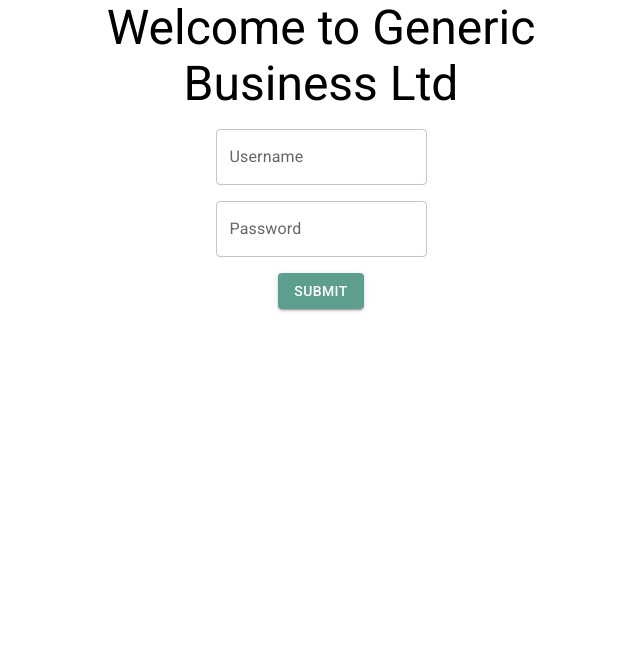
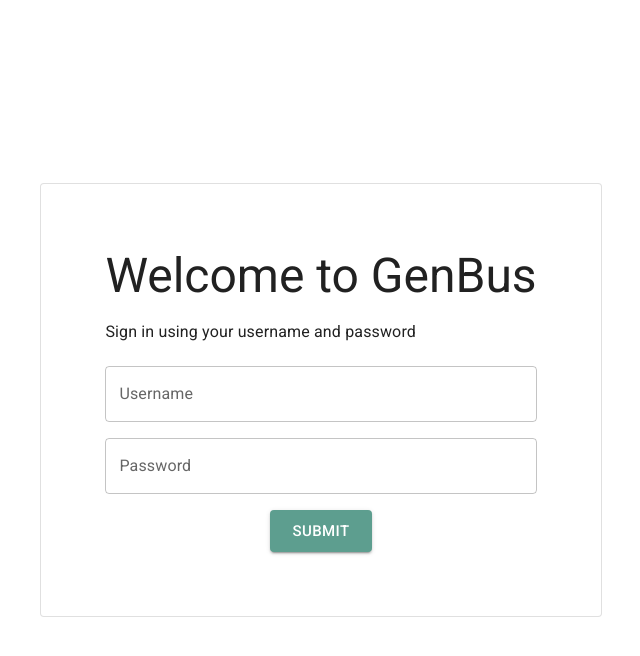
Before and after one commit to codatio/demo-auth-flow, a React (Create React App) app in the folder client/: page / in a window 1280 px wide. Shown: the top 656 px of the page, without its empty margins (319-959 px from the left). Built offline with nearby package versions, Linux system fonts and the light colour scheme; no server answers.

Commit message:
37925 Sets up positioning with CSS

```diff
--- a/client/src/App.js
+++ b/client/src/App.js
@@ -1,5 +1,5 @@
 import React from 'react'
-import Login from './pages/Login';
+import Login from './pages/Login/Login';
 
 function App() {
   const [data, setData] = React.useState(null);
--- a/client/src/index.css
+++ b/client/src/index.css
@@ -6,8 +6,3 @@
   -webkit-font-smoothing: antialiased;
   -moz-osx-font-smoothing: grayscale;
 }
-
-code {
-  font-family: source-code-pro, Menlo, Monaco, Consolas, 'Courier New',
-    monospace;
-}
--- /dev/null
+++ b/client/src/pages/Login/Login.js
@@ -0,0 +1,56 @@
+import {
+  Button,
+  TextField,
+  Card,
+  Typography
+} from "@mui/material";
+import './login.css'
+
+const Login = () => {
+  const submitForm = () => {
+    console.log('Form submitted')
+  }
+  return (
+    <div className="login-wrapper">
+      <Card variant="outlined">
+        <div className="login-content">
+          <Typography
+            variant="h3"
+            component="h3"
+            align="center"
+          >
+            Welcome to GenBus
+          </Typography>
+          <Typography
+            align="left"
+            gutterBottom
+          >
+            Sign in using your username and password
+          </Typography>
+          <TextField
+            id="username-input"
+            label="Username"
+            variant="outlined"
+          />
+          <TextField
+            id="password-input"
+            label="Password"
+            variant="outlined"
+            type="password"
+            gutterBottom
+          />
+          <Button
+            className="submit-button"
+            onClick={submitForm}
+            variant="contained"
+            size="large"
+          >
+            Submit
+          </Button>
+        </div>
+      </Card>
+    </div>
+  )
+}
+
+export default Login;
--- a/client/src/pages/Login/index.js
+++ /dev/null
@@ -1,65 +0,0 @@
-import {
-  Container,
-  Box,
-  Button,
-  Grid,
-  TextField,
-  Typography
-} from "@mui/material";
-
-const Login = () => {
-  const submitForm = () => {
-    console.log('Form submitted')
-  }
-  return (
-    <Container>
-      <Grid
-        container
-        alignItems="center"
-        justifyContent="center"
-      >
-        <Grid
-          item xs={8} md={6} lg={6}
-        >
-          <Typography
-            variant="h3"
-            component="h3"
-            align="center"
-            gutterBottom
-          >
-            Welcome to Generic Business Ltd
-          </Typography>
-          <Box
-            sx={{
-              display: "flex",
-              flexDirection: "column",
-              alignItems: "center",
-              gap: 2,
-            }}
-          >
-            <TextField
-              id="username-input"
-              label="Username"
-              variant="outlined"
-            />
-            <TextField
-              id="password-input"
-              label="Password"
-              variant="outlined"
-              type="password"
-            />
-            <Button
-              onClick={submitForm}
-              variant="contained"
-            >
-             Submit
-            </Button>
-          </Box>
-
-        </Grid>
-      </Grid>
-    </Container>
-  )
-}
-
-export default Login;
--- /dev/null
+++ b/client/src/pages/Login/login.css
@@ -0,0 +1,20 @@
+.login-wrapper {
+  display: flex;
+  height: 100vh;
+  align-items: center;
+  justify-content: center;
+}
+
+.login-content {
+  display: flex;
+  flex-direction: column;
+  row-gap: 1rem;
+  justify-content: center;
+  padding: 4rem;
+  box-shadow: 0 0.7rem 1rem -0.5rem #000000, 0.3rem 0.3rem 1rem 0.3rem rgb(0 0 0 / 0%);
+}
+
+.submit-button {
+  max-width: 8rem;
+  align-self: center;
+}
```
